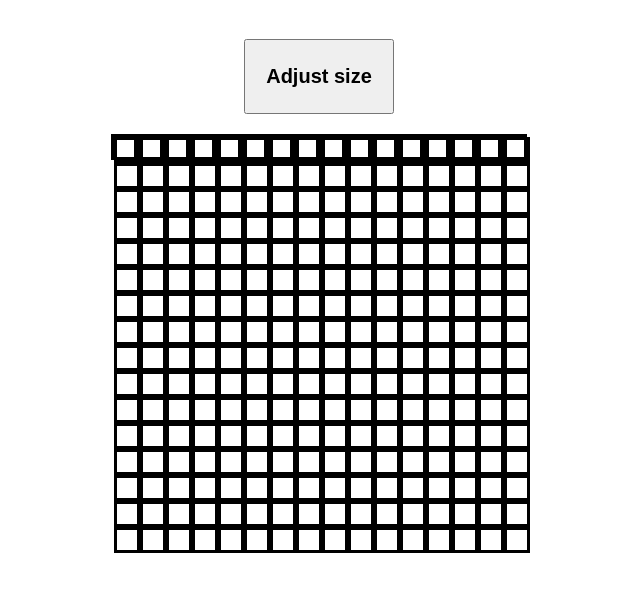
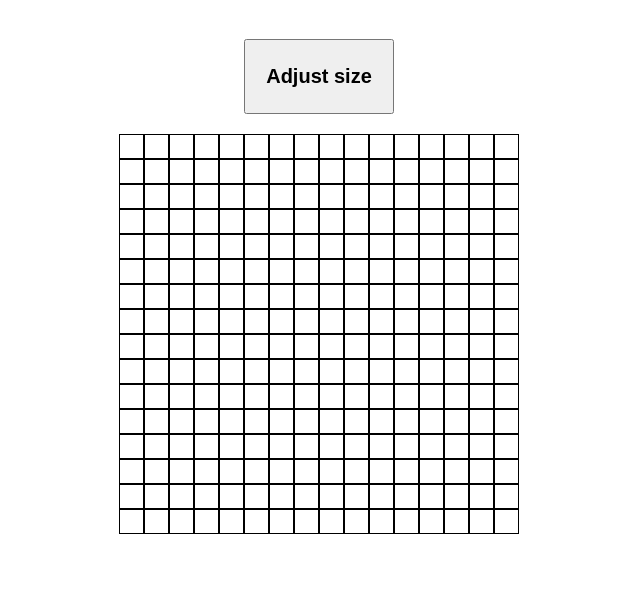
Before and after one commit to tiwo6/etch-sketch, a plain HTML site: page index.html in a window 1280 px wide. Shown: the part 69-660 px from the top of the page, without its empty margins (321-961 px from the left). Drawn offline with Linux system fonts and the light colour scheme.

Commit message:
Update the canvas to stay the same size

```diff
--- a/script.js
+++ b/script.js
@@ -17,26 +17,23 @@ sizeSelector.addEventListener("click", function() {
 })
 
 container.addEventListener("mouseover", function(e) {
+    console.log(e.target.value)
     if (e.target.value == "grid") {
         e.target.style.backgroundColor = "red";
     };
 })
 
 function createGrid(gridSize) {
-    for (let i = 0; i < gridSize; i++) {
-        const newColumn = document.createElement("div");
-        newColumn.classList = "grid", "column";
-        newColumn.value = "grid";
-        container.appendChild(newColumn)
-        for (let j = 0; j < gridSize; j++) {
-            const newRow = document.createElement("div");
-            newRow.classList = "grid", "row";
-            newRow.value = "grid";
-            newColumn.appendChild(newRow)
-        }
+    for (let i = 0; i < gridSize*gridSize; i++) {
+        const newBox = document.createElement("div");
+        newBox.classList = "grid";
+        newBox.value = "grid";
+        let size = 400 / gridSize;
+        newBox.style.height = `${size}px`;
+        newBox.style.width = `${size}px`;
+        newBox.style.boxSizing ="border-box";
+        container.appendChild(newBox)
     }
 }
 
-
-
 createGrid(gridSize);
--- a/style.css
+++ b/style.css
@@ -7,15 +7,14 @@ body {
 .container {
     display: flex;
     flex-wrap: wrap;
-    width: max-content;
-    height: max-content;
+    width: 400px;
+    height: 400px;
 }
 
 .grid{
-    width: 20px;
-    height: 20px;
-    border-style: solid;
     border-color: black;
+    border: solid;
+    border-width: 1px;
 }
 
 .sizeSelector {
```
